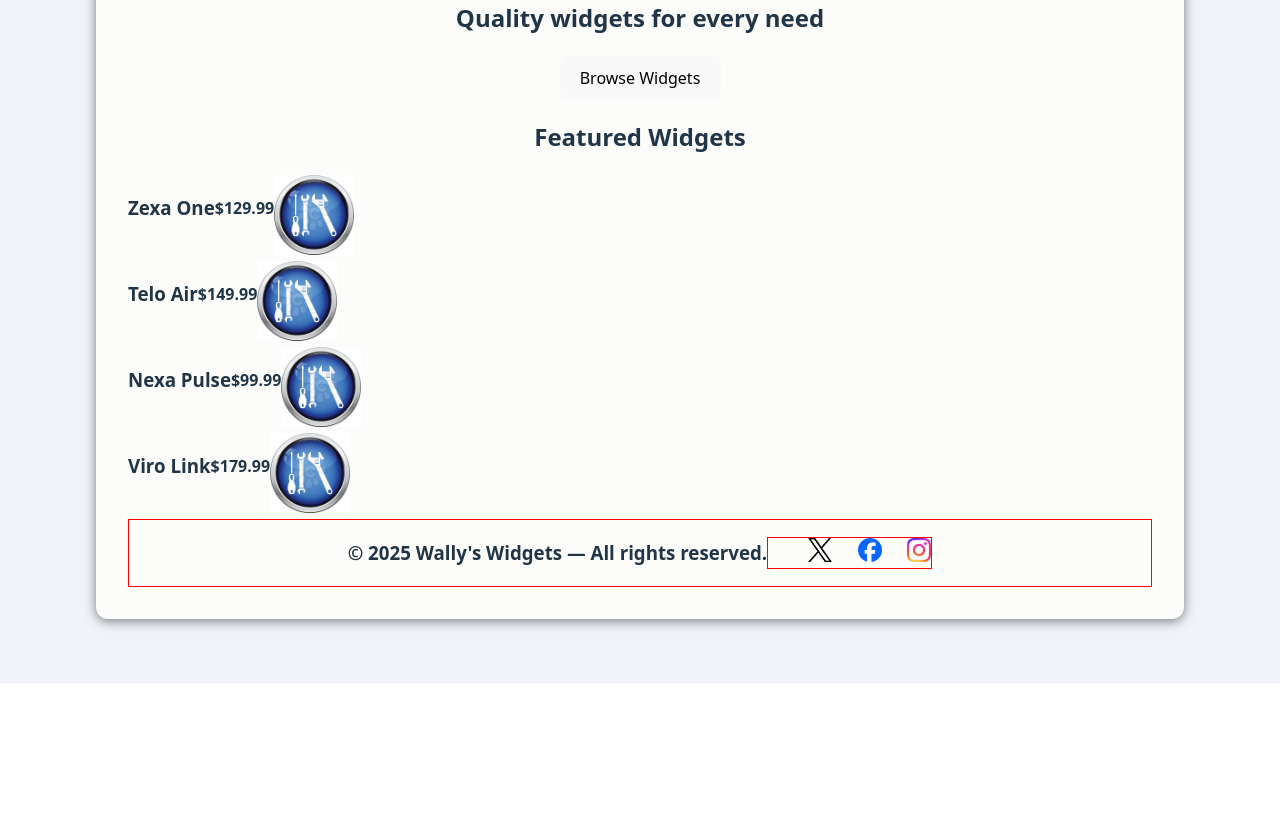
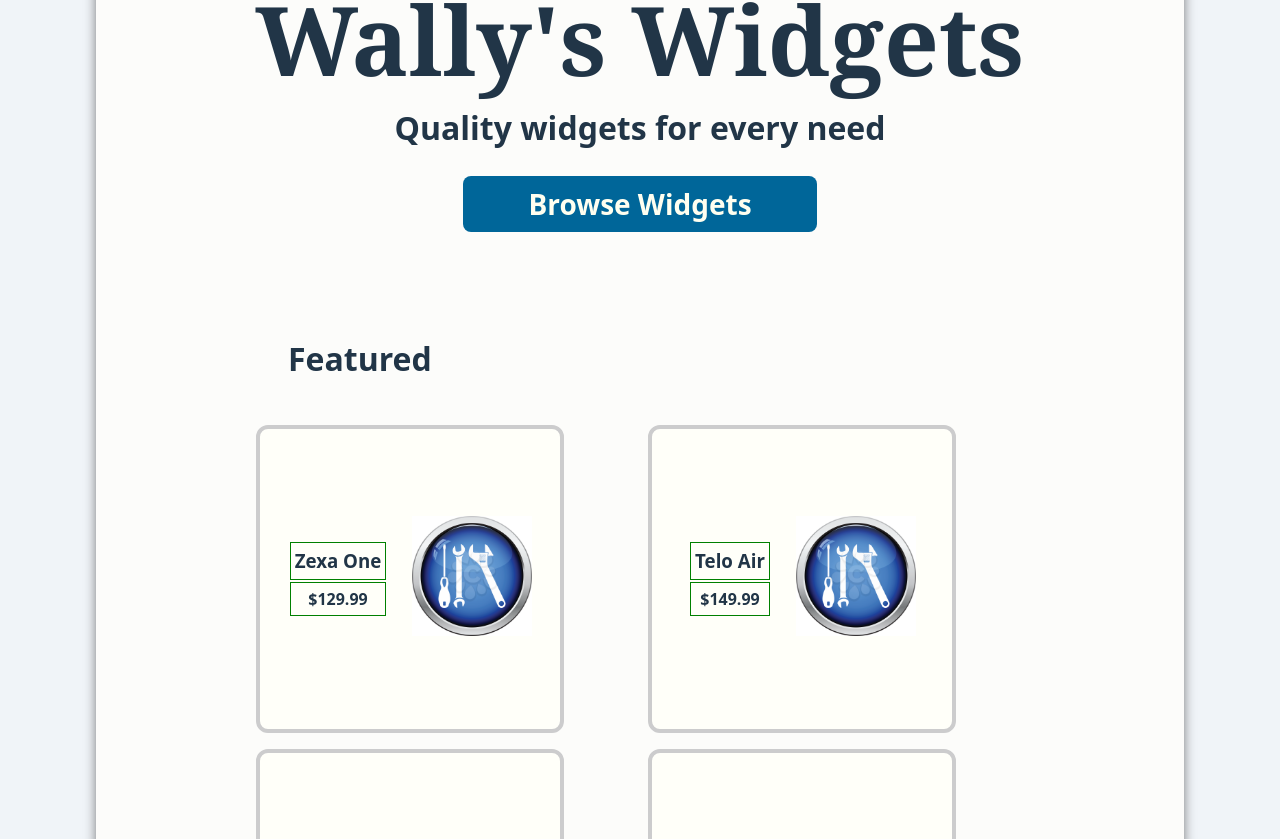
Before and after one commit to jgoto/mock-ecommerce-site, a React (Vite) app: page / in a window 1280 px wide. Shown: the part 256-1095 px from the top of the page. Before the commit the page ends 939 px from the top, so only its background shows below. Built offline with nearby package versions, Linux system fonts and the light colour scheme.

Commit message:
CSS styling for home and featured content

```diff
--- a/src/App.css
+++ b/src/App.css
@@ -1,3 +1,7 @@
+.homeContent {
+  border: 1px solid red;
+}
+
 #root {
   margin: 0 auto;
   padding: 2rem;
--- a/src/components/Banner.jsx
+++ b/src/components/Banner.jsx
@@ -1,12 +1,13 @@
 import { useState } from "react";
+import styles from './Banner.module.css';
 
 function Banner(){
     return(
-        <>
+        <div className={styles.banner}>
             <h1>Wally's Widgets</h1>
             <h2>Quality widgets for every need</h2>
             <button>Browse Widgets</button>
-        </>
+        </div>
     )
 }
 
--- /dev/null
+++ b/src/components/Banner.module.css
@@ -0,0 +1,19 @@
+.banner button{
+    background-color: #006699;
+    font-weight: bold;
+    margin: 1.5vh auto;
+    padding: 0.5rem 4rem;
+    font-size: 1.75rem;
+    color: #fffff0;
+}
+
+.banner h1{
+    font-family: Georgia, 'Times New Roman', Times, serif;
+    font-size: 6rem;
+    margin-bottom: 1.5vh;
+}
+
+.banner h2{
+    font-size: 2rem;
+    margin: 1.5vh auto;
+}
--- a/src/components/FeaturedProductTile.jsx
+++ b/src/components/FeaturedProductTile.jsx
@@ -5,8 +5,10 @@ import styles from "./FeaturedProducts.module.css";
 function FeaturedProductsTile({product}){
     return(
         <div className={styles.tile}>
-            <h3>{product.name}</h3>
-            <h4>${product.price}</h4>
+            <div>
+                <h3>{product.name}</h3>
+                <h4>${product.price}</h4>
+            </div>
             <Link to={"/store#" + product.id}><img src={product.image} alt={product.name}/></Link>
         </div>
     );
--- a/src/components/FeaturedProducts.jsx
+++ b/src/components/FeaturedProducts.jsx
@@ -6,7 +6,9 @@ import FeaturedProductsTile from "./FeaturedProductTile";
 
 function FeaturedProducts(){
     return(
-        <>
+        <div className={styles.featuredContent}>
+            <h2>Featured</h2>
+            <div className={styles.featuredGrid}>
             {
                 products.map((product)=>{
                     if(product.featured===true){
@@ -14,7 +16,8 @@ function FeaturedProducts(){
                     }
                 })
             }
-        </>
+            </div>
+        </div>
     )
 }
 
--- a/src/components/FeaturedProducts.module.css
+++ b/src/components/FeaturedProducts.module.css
@@ -1,8 +1,43 @@
 img{
-    width: 80px;
-    height: 80px;
+    width: 120px;
+    height: 120px;
 }
 
 .tile{
+    width: 300px;
+    height: 300px;
     display: flex;
+    flex-direction: row;
+    justify-content: center;
+    align-items: center;
+    gap: 1.5rem;
+    background-color: #fffff9;
+    border: 0.25rem solid #cccccd;
+    border-radius: 12px;
 }
+
+.tile h2,h3,h4,image{
+    border: 1px solid green;
+    padding: 0.25rem;
+    margin: 0.10rem;
+}
+
+.featuredContent{
+    width: 75%;
+    display: flex;
+    flex-direction: column;
+    gap: 1rem;
+}
+
+.featuredContent h2{
+    font-size: 2rem;
+    margin-right: auto;
+    padding-left: 2rem;
+}
+
+.featuredGrid{
+    display: grid;
+    grid-template-columns: repeat(2, 1fr);
+    grid-template-rows: repeat(2, 1fr);
+    gap: 1rem;
+}
--- a/src/pages/Home.jsx
+++ b/src/pages/Home.jsx
@@ -1,12 +1,12 @@
 import Banner from '../components/Banner'
 import FeaturedProducts from '../components/FeaturedProducts'
+import styles from './Home.module.css';
 
 export default function Home(){
     return (
-        <>
+        <div className={styles.homeContent}>
             <Banner />
-            <h2>Featured Widgets</h2>
             <FeaturedProducts />
-        </>
+        </div>
     )
 }
--- /dev/null
+++ b/src/pages/Home.module.css
@@ -0,0 +1,7 @@
+.homeContent{
+    display: flex;
+    flex-direction: column;
+    justify-content: center;
+    align-items: center;
+    gap: 4rem;
+}
```
